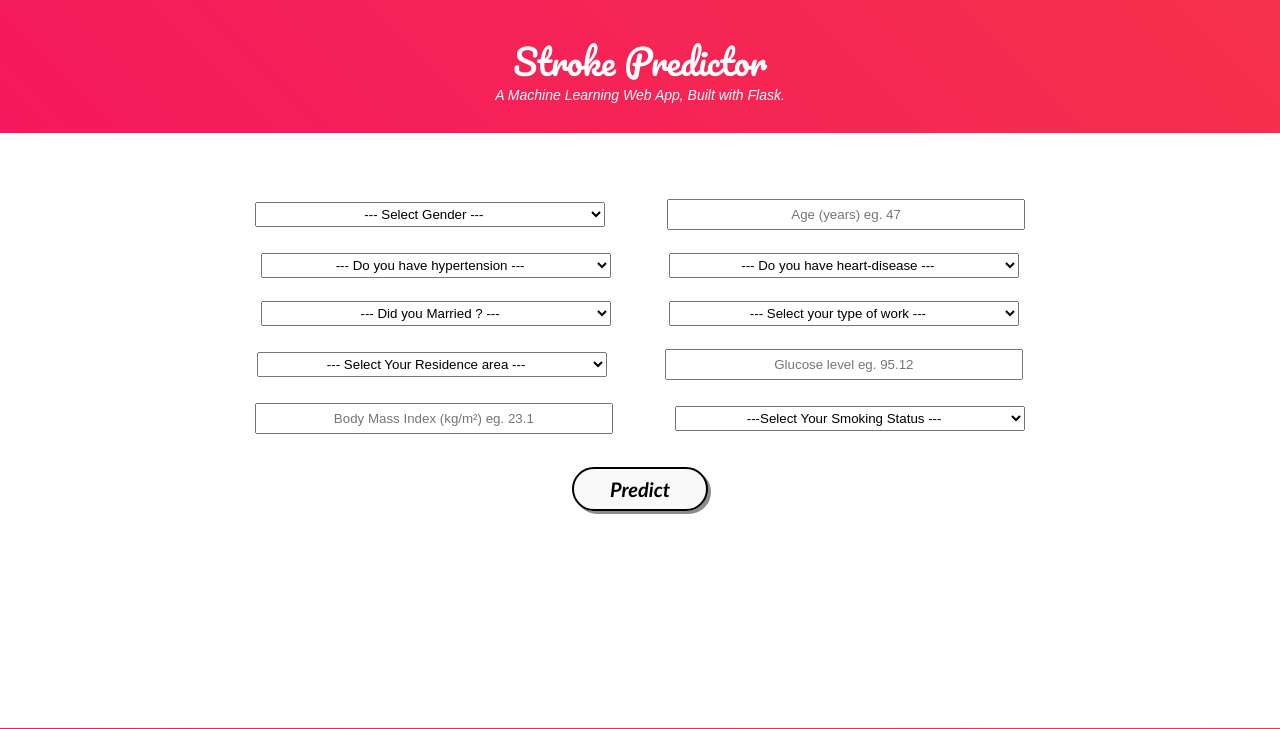
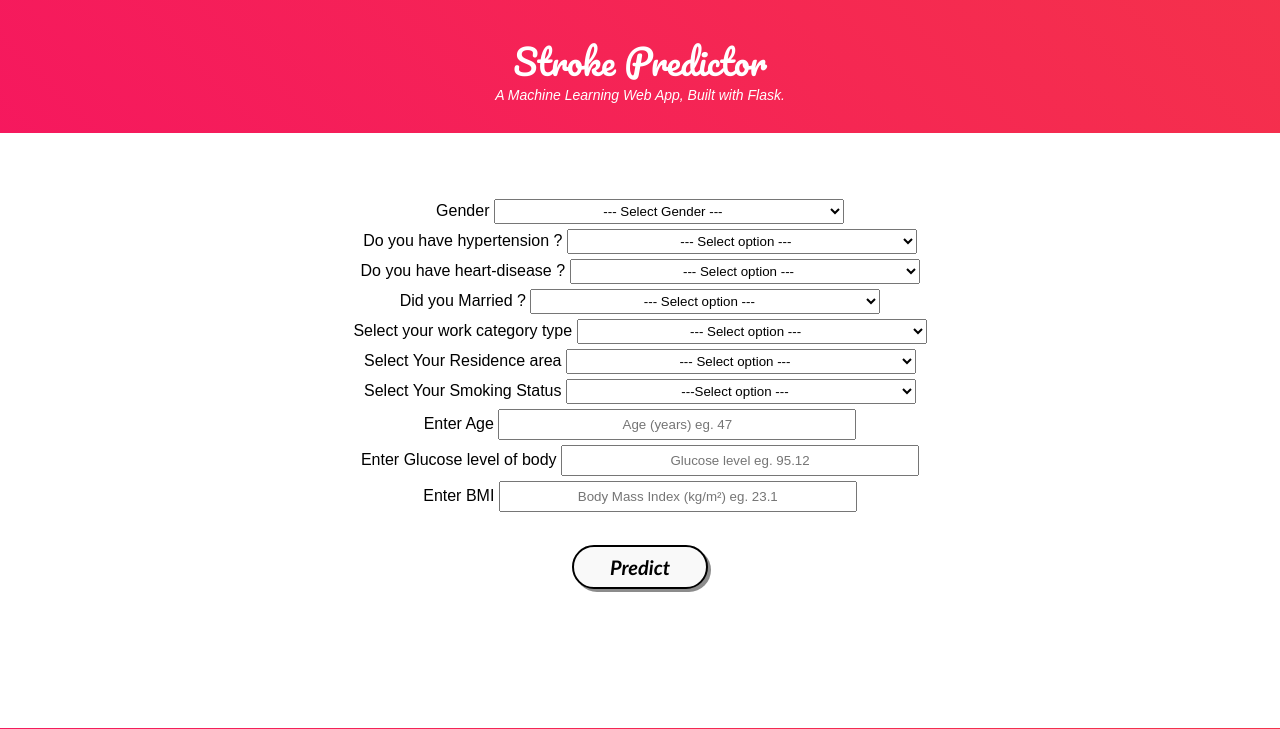
Before and after one commit to Anchal1508/Stroke-Prediction-WebApp, a Flask app: page / in a window 1280 px wide. Shown: the top 729 px of the page. Run offline with Flask 2, Linux system fonts and the light colour scheme; parts of the project's set-up code (start-up, migrations or seed data) failed here and were passed over; some libraries are stand-ins or nearby versions.

Commit message:
Update index.html

```diff
--- a/templates/index.html
+++ b/templates/index.html
@@ -3,7 +3,7 @@
   <head>
     <!-- Required meta tags -->
     <meta charset="utf-8">
-    <title>Diabetes Predictor</title>
+    <title>Stroke Predictor</title>
         <link rel="shortcut icon" href="{{ url_for('static', filename='stroke-favicon.ico') }}">
         <link rel="stylesheet" type="text/css" href="{{ url_for('static', filename='styles.css') }}">
         <script src="https://kit.fontawesome.com/5f3f547070.js" crossorigin="anonymous"></script>
@@ -24,58 +24,69 @@
     	<div class="ml-container">
     		<form action="{{ url_for('predict') }}" method="POST">
           <br><br>
-          <select class="form-input align-center" name="gender">
+          <label for="gender">Gender </label>
+          <select required class="form-input align-center" name="gender" >
             <option value="none">--- Select Gender ---</option>
             <option value="1">Male</option>
             <option value="0">Female</option>
-          </select> &nbsp;&nbsp;&nbsp;&nbsp;&nbsp;&nbsp;&nbsp;&nbsp;&nbsp;&nbsp;&nbsp;&nbsp;
+          </select> <br>
 
-          <input class="form-input" type="text" name="age" placeholder="Age (years) eg. 47"><br><br>
-
-          <select class="form-input align-center" name="hypertension">
-            <option value="none">--- Do you have hypertension ---</option>
+          <label for="hypertension">Do you have hypertension ? </label>
+          <select class="form-input align-center" name="hypertension" required="required">
+            <option value="none">--- Select option  ---</option>
             <option value="1">Yes</option>
             <option value="0">No</option>
-          </select>&nbsp;&nbsp;&nbsp;&nbsp;&nbsp;&nbsp;&nbsp;&nbsp;&nbsp;&nbsp;&nbsp;&nbsp;
+          </select><br>
 
-          <select class="form-input align-center" name="heart">
-            <option value="none">--- Do you have heart-disease ---</option>
+          <label for="heart">Do you have heart-disease ? </label>
+          <select class="form-input align-center" name="heart" required>
+            <option value="none">--- Select option ---</option>
             <option value="1">Yes</option>
             <option value="0">No</option>
-          </select><br><br>
+          </select><br>
 
-          <select class="form-input align-center" name="married">
-            <option value="none">--- Did you Married ? ---</option>
+          <label for="married">Did you Married ? </label>
+          <select class="form-input align-center" name="married" required>
+            <option value="none">--- Select option ---</option>
             <option value="1">Yes</option>
             <option value="0">No</option>
-          </select>&nbsp;&nbsp;&nbsp;&nbsp;&nbsp;&nbsp;&nbsp;&nbsp;&nbsp;&nbsp;&nbsp;&nbsp;
+          </select><br>
 
-          <select class="form-input align-center" name="work">
-            <option value="none">--- Select your type of work ---</option>
+          <label for="work">Select your work category type </label>
+          <select class="form-input align-center" name="work" required>
+            <option value="none">--- Select option ---</option>
             <option value="0">Government job</option>
             <option value="1">Never Worked</option>
             <option value="2">Private</option>
             <option value="3">Self Employed</option>
-          </select><br><br>
+          </select><br>
 
-          <select class="form-input align-center" name="residence">
-            <option value="none">--- Select Your Residence area ---</option>
+          <label for="work">Select Your Residence area </label>
+          <select class="form-input align-center" name="residence" required>
+            <option value="none">--- Select option ---</option>
             <option value="0">Rural</option>
             <option value="1">Urban</option>
-          </select>&nbsp;&nbsp;&nbsp;&nbsp;&nbsp;&nbsp;&nbsp;&nbsp;&nbsp;&nbsp;&nbsp;&nbsp;
+          </select><br>
 
-          <input class="form-input" type="text" name="glucose" placeholder="Glucose level eg. 95.12"><br><br>
-
-          <input class="form-input" type="text" name="bmi" placeholder="Body Mass Index (kg/m²) eg. 23.1">
-          &nbsp;&nbsp;&nbsp;&nbsp;&nbsp;&nbsp;&nbsp;&nbsp;&nbsp;&nbsp;&nbsp;&nbsp;
-
-          <select class="form-input align-center" name="smoking">
-            <option value="none">---Select Your Smoking Status ---</option>
+          <label for="work">Select Your Smoking Status </label>
+          <select class="form-input align-center" name="smoking" required>
+            <option value="none">---Select option ---</option>
             <option value="0">Unknown</option>
             <option value="1">Formarly smoked</option>
             <option value="2">Never Smoked</option>
             <option value="3">Smokes</option>
-          </select><br><br>
+          </select><br>
+
+          <label for="age">Enter Age </label>
+          <input class="form-input" type="text" name="age" placeholder="Age (years) eg. 47"  required><br>
+
+          <label for="work">Enter Glucose level of body </label>
+          <input class="form-input" type="text" name="glucose" placeholder="Glucose level eg. 95.12" required><br>
+
+          <label for="work">Enter BMI </label>
+          <input class="form-input" type="text" name="bmi" placeholder="Body Mass Index (kg/m²) eg. 23.1" required><br>
+
+          <br>
         	<input type="submit" class="my-cta-button" value="Predict">
         	</form>
     	</div>
@@ -83,7 +94,7 @@
         <!-- Footer -->
        <div class='footer'>
            <div class="contact">
-               <a target="_blank" href="https://github.com/Anchal1508/Python-Projects"><i class="fab fa-github fa-lg contact-icon"></i></a>
+               <a target="_blank" href="https://github.com/Anchal1508/"><i class="fab fa-github fa-lg contact-icon"></i></a>
                <a target="_blank" href="https://www.linkedin.com/in/anchal15/"><i class="fab fa-linkedin fa-lg contact-icon"></i></a>
            </div>
            <p class='footer-description'>Made with ❤️ by Anchal Gupta.</p>
```
